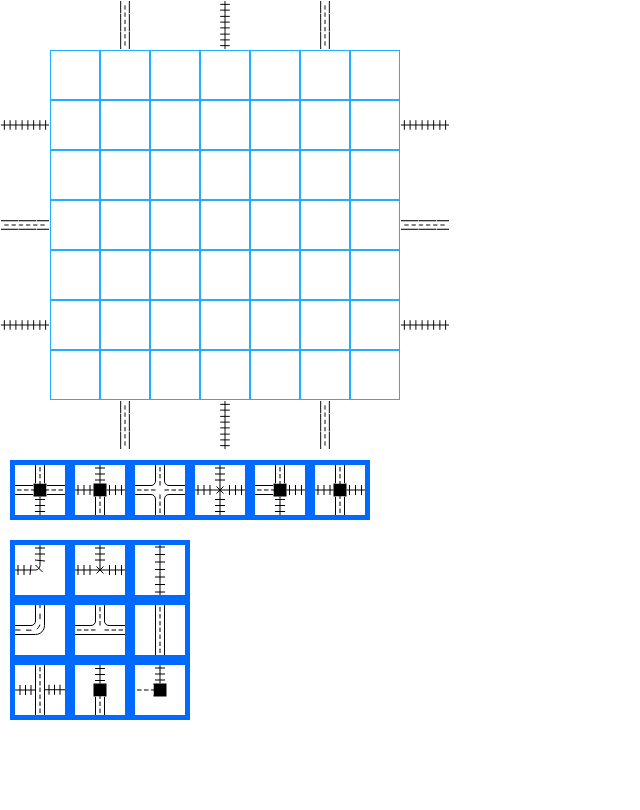
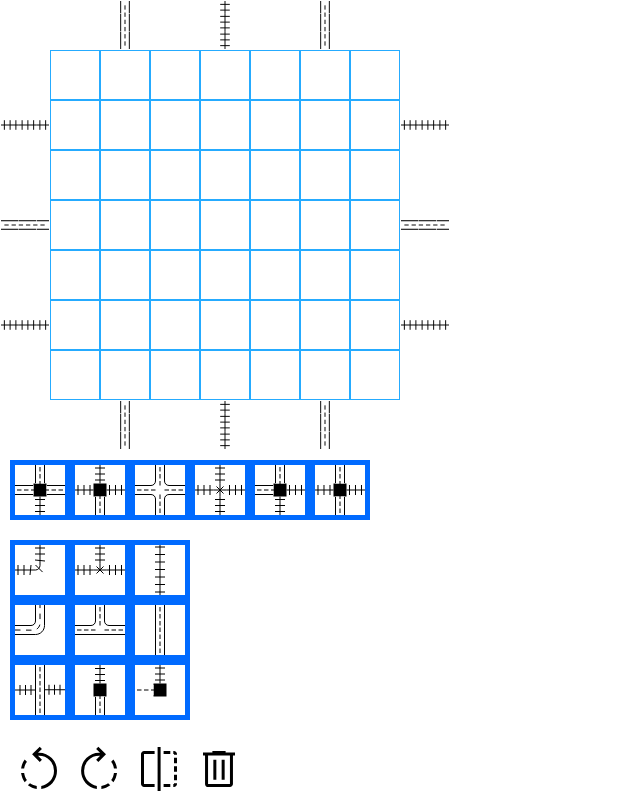
Before and after one commit to BalazsGyulai/Railroad, a React (Create React App) app: page / in a window 1280 px wide. Shown: the whole page, without its empty margins (0-640 px from the left). Built offline with nearby package versions, Linux system fonts and the light colour scheme.

Commit message:
settings menu is initialized

```diff
--- a/src/Icons/Flip.js
+++ b/src/Icons/Flip.js
@@ -2,7 +2,7 @@ import React from "react";
 
 const Flip = () => {
   return (
-    <svg xmlns="http://www.w3.org/2000/svg" height="48" width="48">
+    <svg xmlns="http://www.w3.org/2000/svg" height="100%" width="100%">
       <path d="M19.6 42H9q-1.2 0-2.1-.9Q6 40.2 6 39V9q0-1.2.9-2.1Q7.8 6 9 6h10.6v3H9v30h10.6Zm3 4V2h3v44ZM39 9h-.7V6h.7q1.2 0 2.1.9.9.9.9 2.1v.7h-3Zm0 17.75v-5.5h3v5.5ZM39 42h-.7v-3h.7v-.7h3v.7q0 1.2-.9 2.1-.9.9-2.1.9Zm0-23.75V12.7h3v5.55Zm0 17.05v-5.55h3v5.55ZM28.6 42v-3h6.7v3Zm0-33V6h6.7v3Z" />
     </svg>
   );
--- a/src/Icons/Remove.js
+++ b/src/Icons/Remove.js
@@ -2,7 +2,7 @@ import React from "react";
 
 const Remove = () => {
   return (
-    <svg xmlns="http://www.w3.org/2000/svg" height="48" width="48">
+    <svg xmlns="http://www.w3.org/2000/svg" height="100%" width="100%">
       <path d="M13.05 42q-1.25 0-2.125-.875T10.05 39V10.5H8v-3h9.4V6h13.2v1.5H40v3h-2.05V39q0 1.2-.9 2.1-.9.9-2.1.9Zm21.9-31.5h-21.9V39h21.9Zm-16.6 24.2h3V14.75h-3Zm8.3 0h3V14.75h-3Zm-13.6-24.2V39Z" />
     </svg>
   );
--- a/src/Icons/RotateLeft.js
+++ b/src/Icons/RotateLeft.js
@@ -2,7 +2,7 @@ import React from "react";
 
 const RotateLeft = () => {
   return (
-    <svg xmlns="http://www.w3.org/2000/svg" height="48" width="48">
+    <svg xmlns="http://www.w3.org/2000/svg" height="100%" width="100%">
       <path d="M21.75 44q-2.4-.35-4.65-1.25-2.25-.9-4.25-2.4l2.15-2.2q1.6 1.2 3.3 1.875 1.7.675 3.45.975Zm4.5 0v-3q5.5-1.05 9.125-5.175T39 25.85q0-6.35-4.325-10.675Q30.35 10.85 24 10.85h-1l3.95 3.95-2.2 2.2-7.65-7.65 7.65-7.65 2.2 2.2L23 7.85h1q3.75 0 7.025 1.4 3.275 1.4 5.725 3.85 2.45 2.45 3.85 5.725Q42 22.1 42 25.85q0 7-4.45 12.05-4.45 5.05-11.3 6.1ZM9.7 37.2q-1.4-1.9-2.325-4.225Q6.45 30.65 6.1 28.1h3.05q.25 1.9.925 3.65T11.9 35ZM6.1 23.6q.35-2.5 1.25-4.775.9-2.275 2.35-4.275l2.2 2.15q-1.15 1.65-1.825 3.4t-.925 3.5Z" />
     </svg>
   );
--- a/src/Icons/RotateRight.js
+++ b/src/Icons/RotateRight.js
@@ -2,7 +2,7 @@ import React from "react";
 
 const RotateRight = () => {
   return (
-    <svg xmlns="http://www.w3.org/2000/svg" height="48" width="48">
+    <svg xmlns="http://www.w3.org/2000/svg" height="100%" width="100%">
       <path d="M26.35 44v-3q1.75-.3 3.45-.975 1.7-.675 3.3-1.875l2.15 2.2q-2 1.5-4.25 2.4-2.25.9-4.65 1.25Zm-4.5 0q-6.85-1.05-11.3-6.1Q6.1 32.85 6.1 25.85q0-3.75 1.4-7.025 1.4-3.275 3.85-5.725 2.45-2.45 5.725-3.85 3.275-1.4 7.025-1.4h1L21.15 3.9l2.2-2.2L31 9.35 23.35 17l-2.2-2.2 3.95-3.95h-1q-6.35 0-10.675 4.325Q9.1 19.5 9.1 25.85q0 5.85 3.625 9.975T21.85 41Zm16.55-6.8L36.2 35q1.15-1.5 1.825-3.25t.925-3.65H42q-.35 2.55-1.275 4.875Q39.8 35.3 38.4 37.2ZM42 23.6h-3.05q-.25-1.75-.925-3.5T36.2 16.7l2.2-2.15q1.45 2 2.35 4.275.9 2.275 1.25 4.775Z" />
     </svg>
   );
--- a/src/components/Cell.css
+++ b/src/components/Cell.css
@@ -11,6 +11,7 @@
     height: 50px;
     border-width: 1px;
     border-style: solid;
+    cursor: pointer;
     /* border-color: rgb(37, 171, 255); */
 }
 
--- a/src/components/Controls.css
+++ b/src/components/Controls.css
@@ -1,3 +1,11 @@
 #controls{
     padding: 10px;
+    display: flex;
 }
+
+.controlItem{
+    margin: 5px;
+    width: 50px;
+    height: 50px;
+    cursor: pointer;
+}
--- a/src/components/Controls.js
+++ b/src/components/Controls.js
@@ -8,8 +8,17 @@ import "./Controls.css";
 const Controls = () => {
   return (
     <div id="controls">
-        <div>
-
+        <div className="controlItem">
+            <RotateLeft />
+        </div>
+        <div className="controlItem">
+            <RotateRight />
+        </div>
+        <div className="controlItem">
+            <Flip />
+        </div>
+        <div className="controlItem">
+            <Remove />
         </div>
     </div>
   )
```
